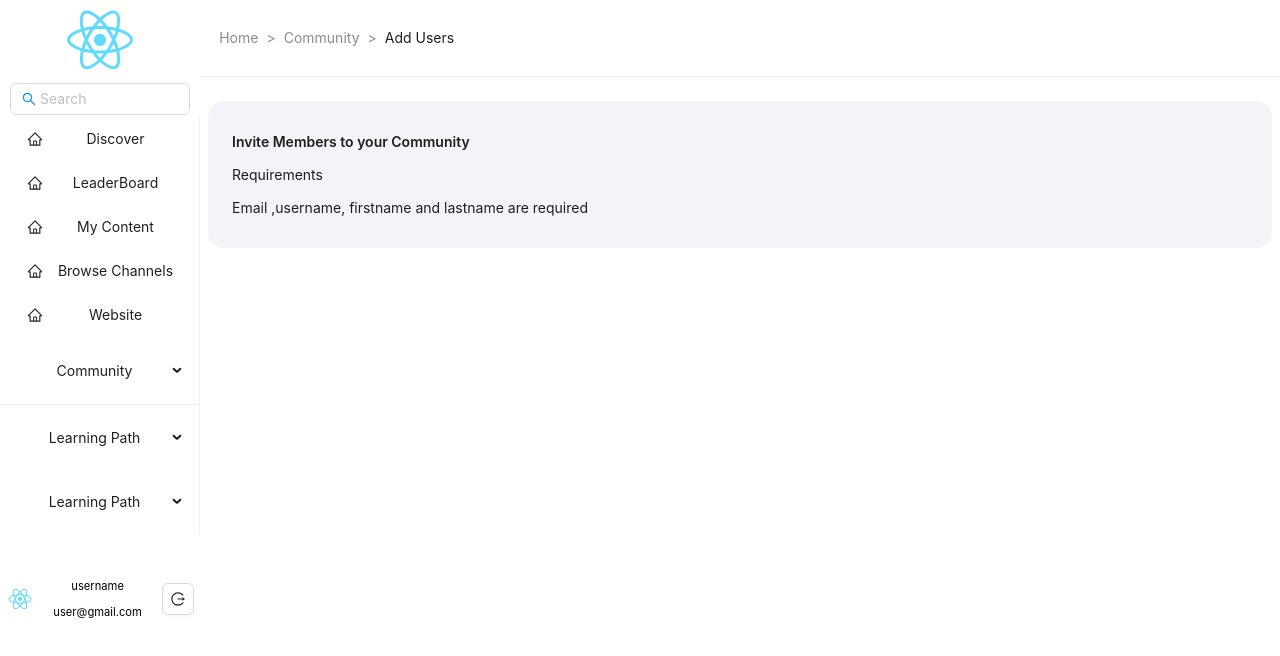
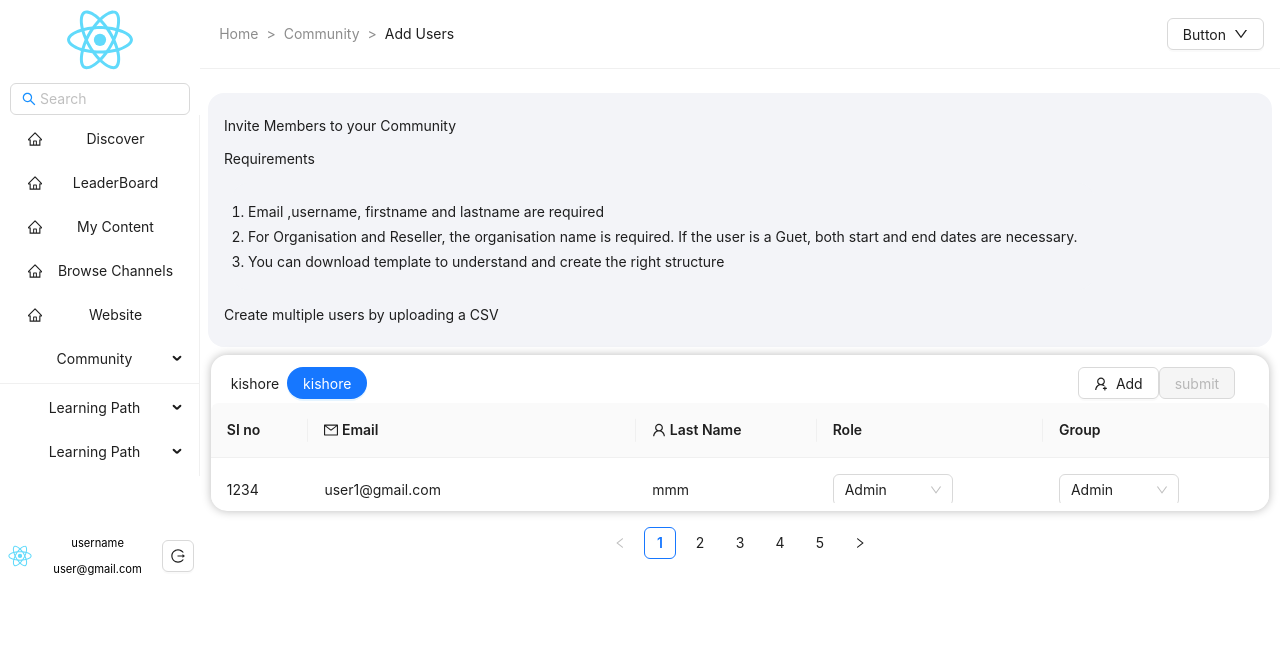
Before and after one commit to kishorer772/react-websites, a React (Create React App) app: page / in a window 1280 px wide. Shown: the top 656 px of the page. Built offline with nearby package versions, Linux system fonts and the light colour scheme.

Commit message:
everything done with assignment

```diff
--- a/src/Layout.jsx
+++ b/src/Layout.jsx
@@ -1,15 +1,33 @@
-import React from 'react';
+import React, { useState } from 'react';
 import Layout, { Content } from 'antd/es/layout/layout';
-import { Breadcrumb, Button, Divider, Input, Menu } from 'antd';
+import {
+  Breadcrumb,
+  Button,
+  Divider,
+  Dropdown,
+  Input,
+  Menu,
+  Pagination,
+  Select,
+  Space,
+  Table,
+  message,
+} from 'antd';
 import './assets/css/style.css';
 import logo from './logo.svg';
 import {
   HomeOutlined,
   LogoutOutlined,
+  MailOutlined,
   SearchOutlined,
+  UserAddOutlined,
+  UserOutlined,
+  DownOutlined,
 } from '@ant-design/icons';
 import { getItem } from './utils/helper';
 import Sider from 'antd/es/layout/Sider';
+import { data, roles } from './assets/data/table-data';
+
 const items = [
   getItem('Discover', 'sub1', <HomeOutlined />),
   getItem('LeaderBoard', 'sub2', <HomeOutlined />),
@@ -37,12 +55,101 @@ const items = [
   ]),
 ];
 const AppLayout = () => {
+  const tableColumns = [
+    {
+      key: 'sno',
+      title: 'SI no',
+      dataIndex: 'sno',
+    },
+    {
+      key: 'mail',
+      title: (
+        <span>
+          <MailOutlined /> Email
+        </span>
+      ),
+      dataIndex: 'mail',
+    },
+    {
+      key: 'lastname',
+      title: (
+        <span>
+          <UserOutlined /> Last Name
+        </span>
+      ),
+      dataIndex: 'lastname',
+    },
+    {
+      key: 'role',
+      title: 'Role',
+      dataIndex: 'role',
+      render: (text, record) => (
+        <Select
+          value={roles[0]}
+          style={{ width: 120 }}
+          options={roles}
+        ></Select>
+      ),
+    },
+    {
+      key: 'group',
+      title: 'Group',
+      dataIndex: 'group',
+      render: (text, record) => (
+        <Select
+          value={roles[0]}
+          style={{ width: 120 }}
+          options={roles}
+        ></Select>
+      ),
+    },
+  ];
+  const handleMenuClick = (e) => {
+    message.info('Click on menu item.');
+    console.log('click', e);
+  };
+  const itemsProps = [
+    {
+      label: '1st menu item',
+      key: '1',
+      icon: <UserOutlined />,
+    },
+    {
+      label: '2nd menu item',
+      key: '2',
+      icon: <UserOutlined />,
+    },
+    {
+      label: '3rd menu item',
+      key: '3',
+      icon: <UserOutlined />,
+      danger: true,
+    },
+    {
+      label: '4rd menu item',
+      key: '4',
+      icon: <UserOutlined />,
+      danger: true,
+      disabled: true,
+    },
+  ];
+  const menuProps = {
+    items,
+    onClick: handleMenuClick,
+  };
+  const [title, setTitle] = useState('kishore');
   return (
     <>
       <Layout>
         <Sider
           width={200}
-          style={{ height: '100vh', backgroundColor: 'white' }}
+          style={{
+            height: '100vh',
+            backgroundColor: 'white',
+            display: 'flex',
+            flexDirection: 'column',
+            justifyContent: 'space-between',
+          }}
         >
           <div>
             <img
@@ -66,7 +173,7 @@ const AppLayout = () => {
             mode="inline"
           ></Menu>
 
-          <div style={{ position: 'relative', left: 0, bottom: -25 }}>
+          <div style={{ position: 'relative', left: 0, bottom: -40 }}>
             <div
               style={{
                 display: 'flex',
@@ -96,8 +203,9 @@ const AppLayout = () => {
             </div>
           </div>
         </Sider>
-        <Layout>
+        <Layout style={{ height: '100vh' }}>
           <Content style={{ backgroundColor: 'white' }}>
+            <div style={{ display: 'flex', justifyContent: 'space-between' }}>
               <Breadcrumb
                 className="a__breadcrumb"
                 items={[
@@ -107,16 +215,122 @@ const AppLayout = () => {
                 ]}
                 separator=">"
               />
+              <div
+                style={{
+                  display: 'flex',
+                  alignItems: 'center',
+                  paddingInline: '1rem',
+                }}
+              >
+                <Dropdown menu={itemsProps}>
+                  <Button>
+                    <Space>
+                      Button
+                      <DownOutlined />
+                    </Space>
+                  </Button>
+                </Dropdown>
+              </div>
+            </div>
             <Divider
               style={{ marginBottom: '1rem !important', marginTop: 0 }}
             ></Divider>
-            <ul className="a__toast">
-              <li className="a__toast__header">
+            <div className="a__toast">
+              <span className="a__toast__info">
                 Invite Members to your Community
+              </span>
+              <span className="a__toast__info">Requirements</span>
+              <ol className="a__toast">
+                <li>Email ,username, firstname and lastname are required</li>
+                <li>
+                  For Organisation and Reseller, the organisation name is
+                  required. If the user is a Guet, both start and end dates are
+                  necessary.
                 </li>
-              <li>Requirements</li>
-              <li>Email ,username, firstname and lastname are required</li>
-            </ul>
+                <li>
+                  You can download template to understand and create the right
+                  structure
+                </li>
+              </ol>
+              <span className="a__toast__info">
+                Create multiple users by uploading a CSV
+              </span>
+            </div>
+
+            <div
+              style={{
+                paddingBlock: '0.5rem',
+                overflowY: 'scroll',
+                display: 'flex',
+                flexDirection: 'column',
+                alignItems: 'flex-start',
+                width: '98%',
+                borderRadius: '1rem',
+                boxShadow: '0 0 10px #bbb',
+                margin: '0 auto',
+                overflow: 'hidden',
+              }}
+            >
+              <div
+                style={{
+                  paddingInline: '1rem',
+                  paddingBlock: '0.25rem',
+                  display: 'flex',
+                  width: '100%',
+                  justifyContent: 'space-between',
+                }}
+              >
+                {title ? (
+                  <div>
+                    <span className="a__user__table">{title} </span>
+                    <Button
+                      style={{
+                        borderRadius: '1rem',
+                        color: 'white',
+                      }}
+                      type="primary"
+                    >
+                      {title}
+                    </Button>
+                  </div>
+                ) : null}
+                <div
+                  style={{
+                    display: 'flex',
+                    marginRight: '18px',
+                    justifyContent: 'end',
+                  }}
+                >
+                  <Button icon={<UserAddOutlined />} primary type="default">
+                    Add
+                  </Button>
+                  <Button type="primary" disabled={true}>
+                    submit
+                  </Button>
+                </div>
+              </div>
+              <Table
+                columns={tableColumns}
+                dataSource={data}
+                pagination={false}
+                style={{ width: '100%', height: '100px', overflowY: 'scroll' }}
+                className="custom-table"
+              ></Table>
+            </div>
+            <div
+              style={{
+                display: 'flex',
+                justifyContent: 'center',
+                width: '100%',
+                padding: '1rem',
+              }}
+            >
+              <Pagination
+                defaultCurrent={1}
+                total={50}
+                style={{ textAlign: 'center' }}
+              ></Pagination>
+            </div>
           </Content>
         </Layout>
       </Layout>
--- a/src/assets/css/style.css
+++ b/src/assets/css/style.css
@@ -16,14 +16,35 @@
   flex-direction: column;
   align-items: flex-start;
   border-radius: 1rem;
-  padding: 1.5rem;
+  padding: 1rem;
   margin: 0.5rem;
-  list-style: none;
+  /* list-style: none; */
 }
 
 .a__toast__header {
   font-weight: 600;
 }
-li {
+.a__toast__info {
   padding-block: 0.5rem;
 }
+
+ol > li {
+  padding-block: 0.25rem;
+}
+
+.custom-table .ant-table-row {
+  height: 1rem; /* Adjust the height as needed */
+}
+/*
+.a__user__table__text {
+  font-size: 0.7rem;
+  color: rgb(38, 210, 240);
+  background-color: rgb(38, 210, 240);
+  /* opacity: 0.5; */
+/* box-shadow: 0 0 10px rgb(38, 210, 240);
+  border-radius: 0.5rem;
+}  */
+
+.a__user__table {
+  padding-inline: 0.25rem;
+}
--- /dev/null
+++ b/src/assets/data/table-data.js
@@ -0,0 +1,99 @@
+import { Select } from 'antd';
+export const roles = [
+  {
+    label: 'Admin',
+    value: 'Admin',
+  },
+  {
+    label: 'Operator',
+    value: 'Operator',
+  },
+  {
+    label: 'Monitor',
+    value: 'Monitor',
+  },
+];
+export const data = [
+  {
+    sno: 1234,
+    mail: 'user1@gmail.com',
+    lastname: 'mmm',
+    role: 'admin',
+    group: 'dev',
+  },
+  {
+    sno: 1231,
+    mail: 'janedoe@gmail.com',
+    lastname: 'doe',
+    role: 'admin',
+    group: 'dev',
+  },
+  {
+    sno: 1232,
+    mail: 'peterjohn@gmail.com',
+    lastname: 'peter',
+    role: 'admin',
+    group: 'dev',
+  },
+  {
+    sno: 1233,
+    mail: 'chrisevans@gmail.com',
+    lastname: 'chris',
+    role: 'admin',
+    group: 'dev',
+  },
+  {
+    sno: 1235,
+    mail: 'chrishemsworth@gmail.com',
+    lastname: 'chris',
+    role: 'admin',
+    group: 'dev',
+  },
+  {
+    sno: 1232,
+    mail: 'peterjohn@gmail.com',
+    lastname: 'peter',
+    role: 'admin',
+    group: 'dev',
+  },
+  {
+    sno: 1233,
+    mail: 'chrisevans@gmail.com',
+    lastname: 'chris',
+    role: 'admin',
+    group: 'dev',
+  },
+  {
+    sno: 1235,
+    mail: 'chrishemsworth@gmail.com',
+    lastname: 'chris',
+    role: 'admin',
+    group: 'dev',
+  },
+];
+
+export const tableColumns = [
+  {
+    key: 'sno',
+    dataIndex: 'sno',
+  },
+  {
+    key: 'mail',
+    dataIndex: 'mail',
+  },
+  {
+    key: 'lastname',
+    dataIndex: 'lastname',
+  },
+  {
+    key: 'role',
+    dataIndex: 'role',
+    render: (text, record) => (
+      <Select value={roles[0]} style={{ width: 120 }} options={roles}></Select>
+    ),
+  },
+  {
+    key: 'group',
+    dataIndex: 'group',
+  },
+];
```
Lines whose indentation alone changed are shown as unchanged.
